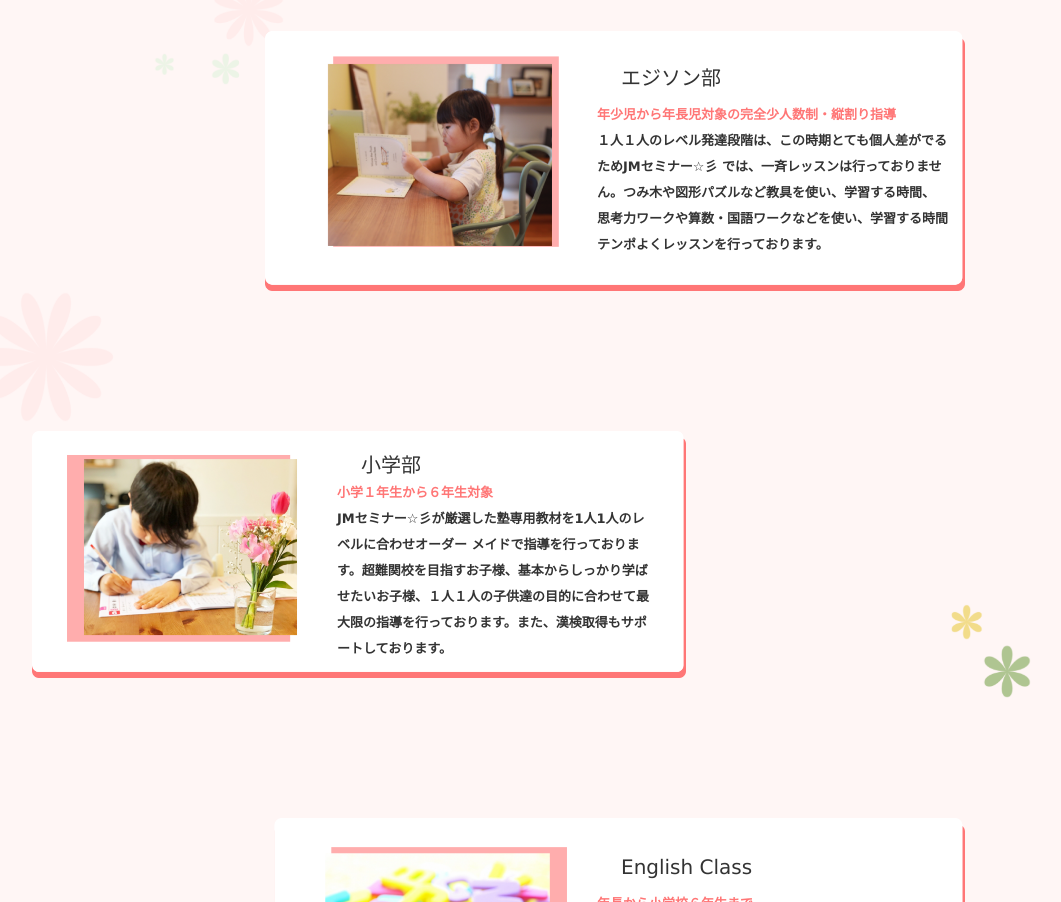
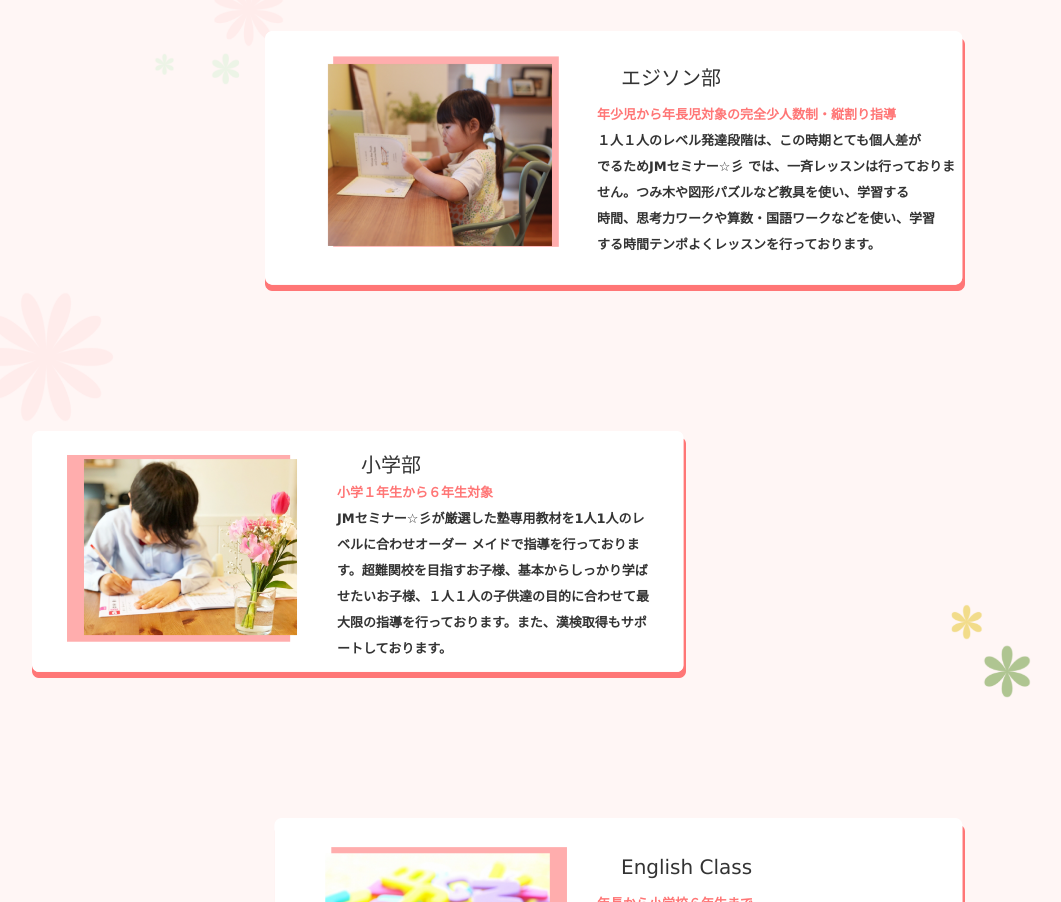
Before and after one commit to OosodaoO/onoda-rina, a plain HTML site: page jm.html in a window 1280 px wide. Shown: the part 1835-2737 px from the top of the page, without its empty margins (108-1169 px from the left). Drawn offline with Linux system fonts and the light colour scheme.

Commit message:
Add files via upload

```diff
--- a/jm.html
+++ b/jm.html
@@ -100,8 +100,8 @@
                     </div>
                     <div class="unit_section_right">
                         <div class="ttl-h3-1"><img src="img/cors_content02.png" alt="エジソン部" class="pic"><p class="sankaku">エジソン部</p><h3><span style="color:#FF7676">年少児から年長児対象の完全少人数制・縦割り指導</span><br>
-１人１人のレベル発達段階は、この時期とても個人差がでる<br>ためJMセミナー☆彡
-では、一斉レッスンは行っておりません。つみ木や図形パズルなど教具を使い、学習する時間、<br>思考力ワークや算数・国語ワークなどを使い、学習する時間<br>テンポよくレッスンを行っております。</h3></div>
+１人１人のレベル発達段階は、この時期とても個人差が<br>でるためJMセミナー☆彡
+では、一斉レッスンは行っておりません。つみ木や図形パズルなど教具を使い、学習する<br>時間、思考力ワークや算数・国語ワークなどを使い、学習<br>する時間テンポよくレッスンを行っております。</h3></div>
                     </div>
                     <div class="unit_section_left">
                         <div class="ttl-h3-1"><img src="img/cors_content03.png" alt="小学部" class="pic"><p class="sankaku">小学部</p><h3><span style="color:#FF7676">小学１年生から６年生対象</span><br>JMセミナー☆彡が厳選した塾専用教材を1人1人のレ<br>ベルに合わせオーダー
```
